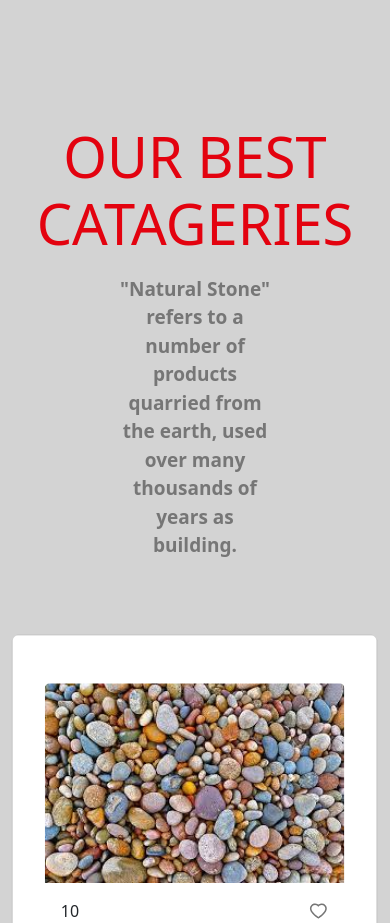
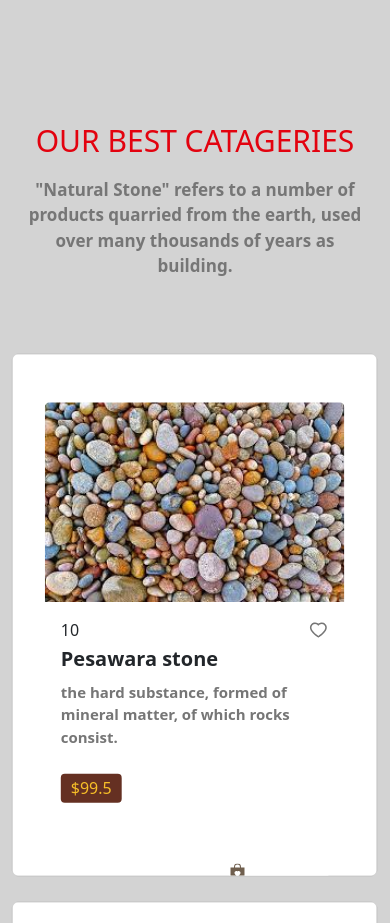
Before and after one commit to sunnykhan12345/gamestones_website, a React (Create React App) app: page / in a window 390 px wide. Shown: the part 7700-8623 px from the top of the page. Built offline with nearby package versions, Linux system fonts and the light colour scheme.

Commit message:
margin change

```diff
--- a/src/Component/Section/Section A/Section_A.css
+++ b/src/Component/Section/Section A/Section_A.css
@@ -71,6 +71,14 @@ html {
 
 
 @media(max-width:600px){
+    .about_section {
+        padding-top: 80px;
+        /* padding-bottom: 100px; */
+        width: 100%;
+        background-size: cover;
+        background-color: #D3D3D3;
+        /* background-color: red; */
+    }
     .about_section img{
         margin: 10px auto;
     }
--- a/src/Component/Section/Section B/Section_B.css
+++ b/src/Component/Section/Section B/Section_B.css
@@ -107,3 +107,21 @@
     color: ;
     /* Color value is missing, please provide a color value */
 }
+
+
+@media(max-width:567px){
+    .menu_stone h2 {
+        font-size: 1.875rem;
+        color: var(--light-red);
+       /* background-color: gray; */
+    ;
+    }
+    .menu_stone #para {
+        color: var(--gray-color);
+        padding: 10px;
+        font-size: 1.0625rem;
+        /* background-color: red; */
+        /* color: white; */
+    }
+
+}
```
